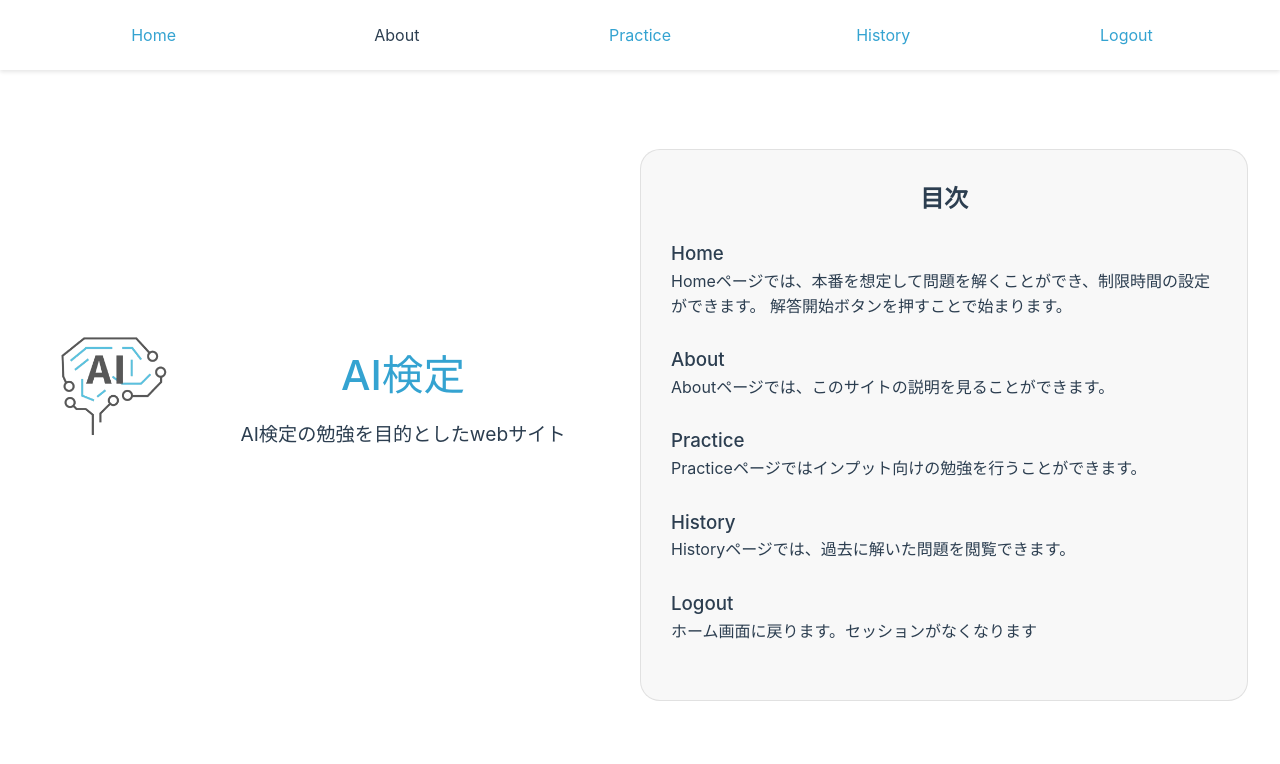
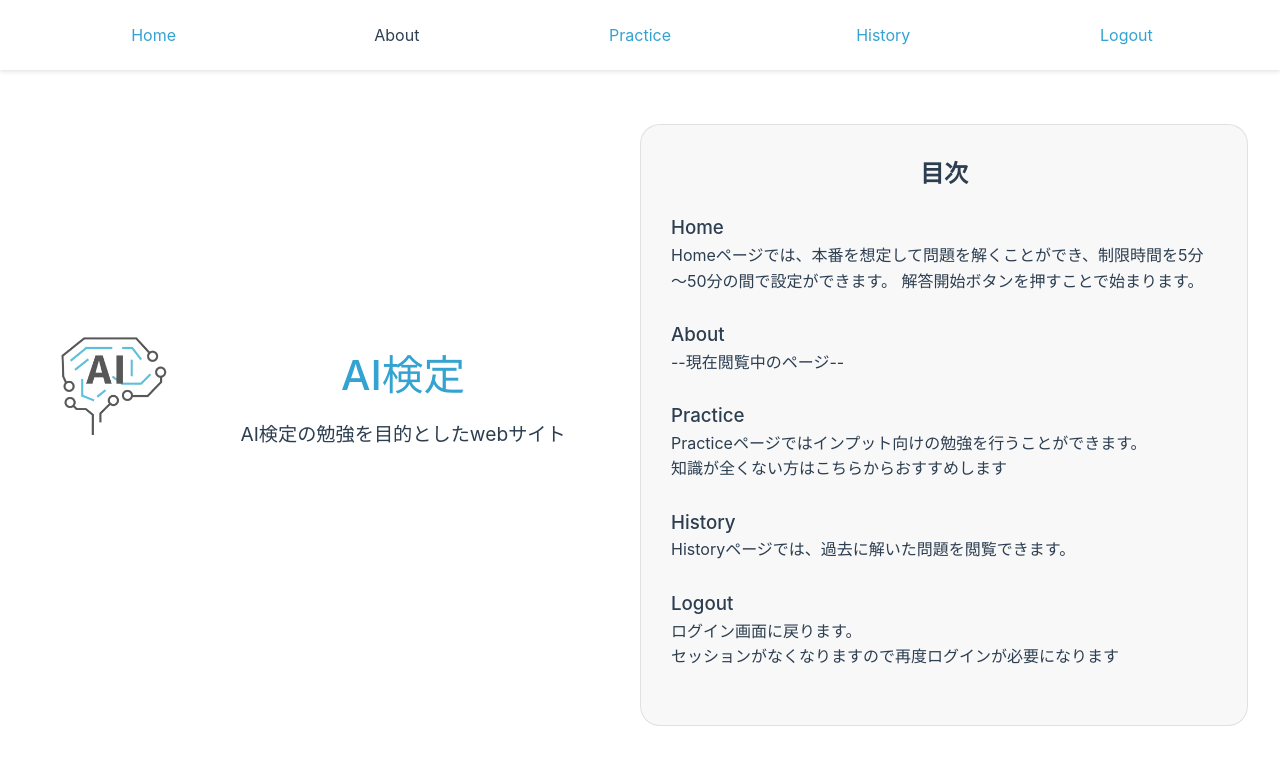
Before and after one commit to yfdfdfdfd/Sokken, a Vue app: page /about in a window 1280 px wide. Shown: the top 764 px of the page. Built offline with nearby package versions, Linux system fonts and the light colour scheme.

Commit message:
AboutView.vue のテキストを更新し、ホームページの制限時間設定を明確化; Aboutページの説明を変更; Logoutセクションの説明を修正

```diff
--- a/src/views/AboutView.vue
+++ b/src/views/AboutView.vue
@@ -14,19 +14,20 @@
           <section>
             <h3 class="hover-underline">Home</h3>
             <h4>
-              Homeページでは、本番を想定して問題を解くことができ、制限時間の設定ができます。
+              Homeページでは、本番を想定して問題を解くことができ、制限時間を5分～50分の間で設定ができます。
               解答開始ボタンを押すことで始まります。
             </h4>
           </section>
           <br />
           <section>
             <h3 class="hover-underline">About</h3>
-            <h4>Aboutページでは、このサイトの説明を見ることができます。</h4>
+            <h4>--現在閲覧中のページ--</h4>
           </section>
           <br />
           <section>
             <h3 class="hover-underline">Practice</h3>
             <h4>Practiceページではインプット向けの勉強を行うことができます。</h4>
+            <h4>知識が全くない方はこちらからおすすめします</h4>
           </section>
           <br />
           <section>
@@ -36,7 +37,8 @@
           <br />
           <section>
             <h3 class="hover-underline">Logout</h3>
-            <h4>ホーム画面に戻ります。セッションがなくなります</h4>
+            <h4>ログイン画面に戻ります。</h4>
+            <h4>セッションがなくなりますので再度ログインが必要になります</h4>
           </section>
           <br />
         </div>
```
